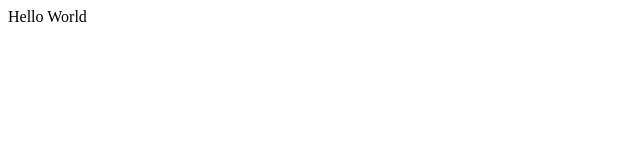
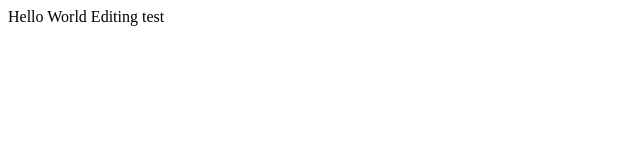
Before and after one commit to ericculf/ericculf.github.io, a plain HTML site: page index.html in a window 1280 px wide. Shown: the whole page, without its empty margins (0-640 px from the left). Drawn offline with Linux system fonts and the light colour scheme.

Commit message:
Update index.html

```diff
--- a/index.html
+++ b/index.html
@@ -7,5 +7,7 @@
 
 Hello World
 
+Editing test
+
 </body>
 </html>
```
